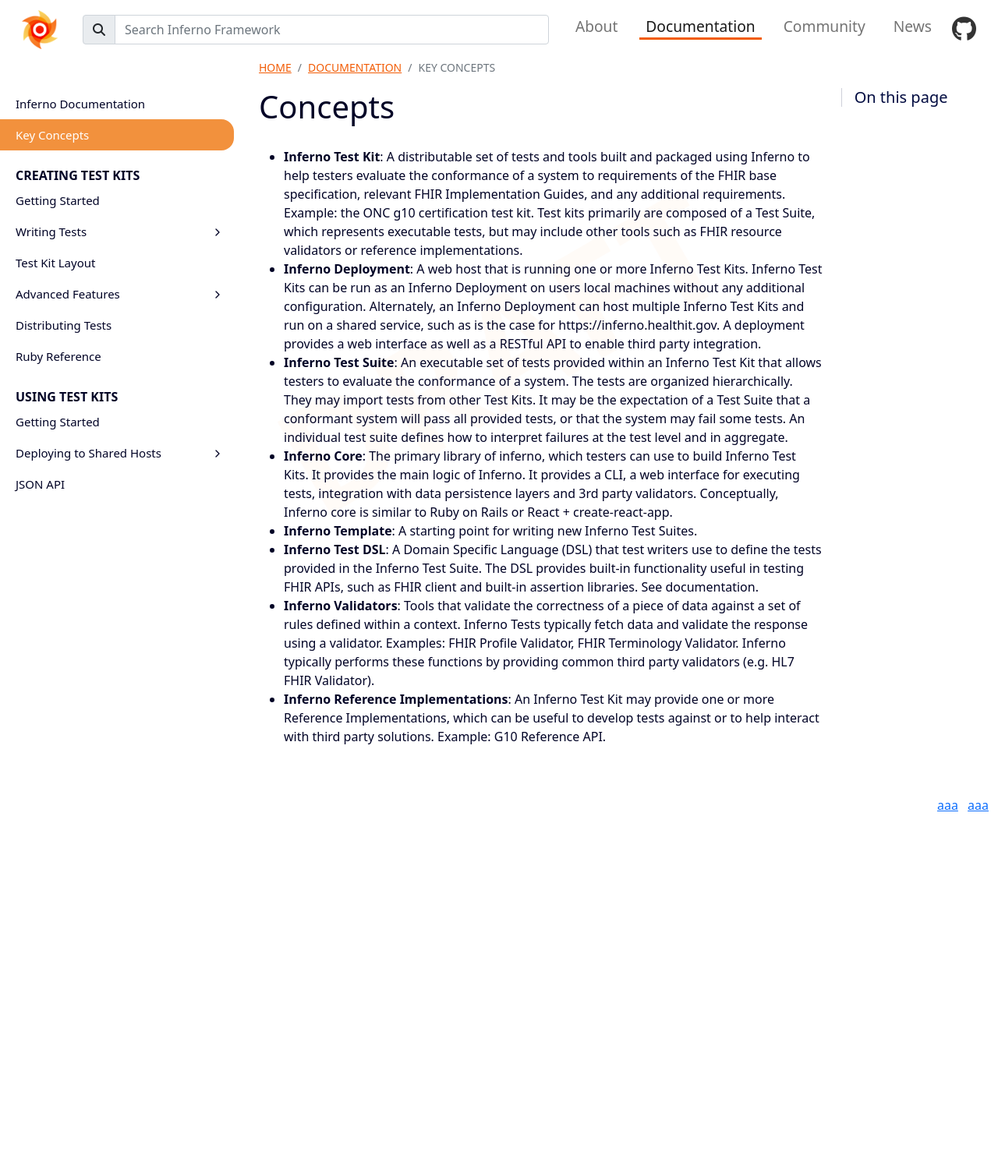
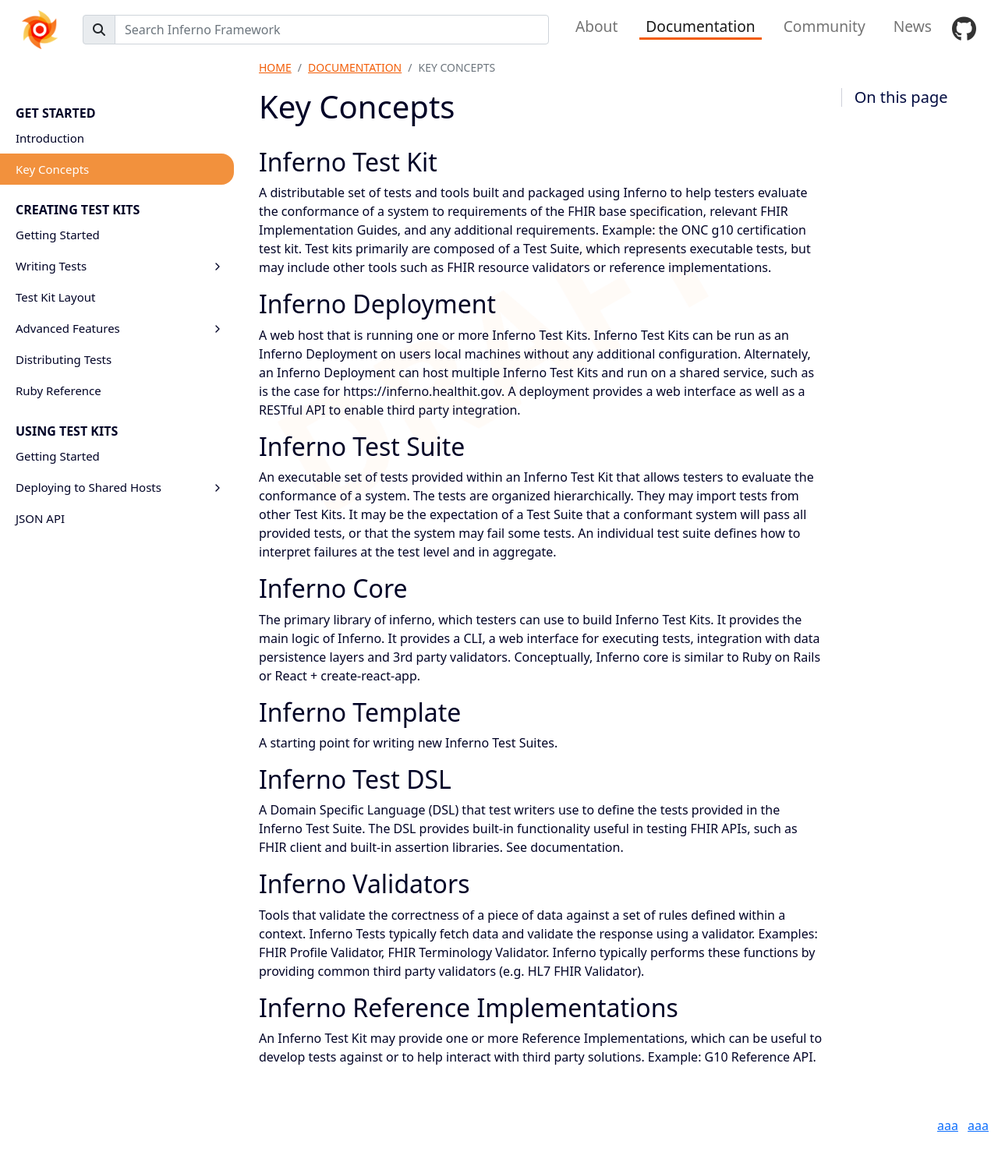
Before and after one commit to inferno-framework/inferno-framework.github.io, a Jekyll site: the page built from docs/concepts.md, in a window 1280 px wide. Shown: the whole page at 78% size. Built offline with Jekyll 4.4.1, drawn with Linux system fonts in a browser that asks for light colours; nearby versions of some CDN libraries; library files that are not in the unit come from our copies; before the commit the page ends 1085 px from its top, so only the background shows below that.

Commit message:
More updates.

```diff
--- a/assets/common.css
+++ b/assets/common.css
@@ -166,5 +166,5 @@
 }
 
 .docs-body {
-  max-width: 900px;
+  max-width: 800px;
 }
--- a/docs/concepts.md
+++ b/docs/concepts.md
@@ -4,42 +4,64 @@
 layout: docs
 section: docs
 ---
-# Concepts
-- **Inferno Test Kit**: A distributable set of tests and tools built and packaged
-  using Inferno to help testers evaluate the conformance of a system to
-  requirements of the FHIR base specification, relevant FHIR Implementation
-  Guides, and any additional requirements.  Example: the ONC g10 certification
-  test kit. Test kits primarily are composed of a Test Suite, which represents
-  executable tests, but may include other tools such as FHIR resource validators
-  or reference implementations.
-- **Inferno Deployment**: A web host that is running
-  one or more Inferno Test Kits.  Inferno Test Kits can be run as an Inferno Deployment on
-  users local machines without any additional configuration. Alternately, an
-  Inferno Deployment can host multiple Inferno Test Kits and run on a shared
-  service, such as is the case for https://inferno.healthit.gov.  A deployment
-  provides a web interface as well as a RESTful API to enable third party
-  integration.
-- **Inferno Test Suite**: An executable set of tests provided within an Inferno
-  Test Kit that allows testers to evaluate the conformance of a system.  The tests
-  are organized hierarchically.  They may import tests from other Test Kits.  It
-  may be the expectation of a Test Suite that a conformant system will pass all
-  provided tests, or that the system may fail some tests.  An individual test
-  suite defines how to interpret failures at the test level and in aggregate.
-- **Inferno Core**: The primary library of inferno, which testers can use to
-  build Inferno Test Kits.  It provides the main logic of Inferno.  It provides a
-  CLI, a web interface for executing tests, integration with data persistence
-  layers and 3rd party validators.  Conceptually, Inferno core is similar to Ruby
-  on Rails or React + create-react-app.
-- **Inferno Template**: A starting point for writing new Inferno Test Suites.
-- **Inferno Test DSL**: A Domain Specific Language (DSL) that test writers use to
-  define the tests provided in the Inferno Test Suite. The DSL provides
-  built-in functionality useful in testing FHIR APIs, such as FHIR client
-  and built-in assertion libraries.  See documentation.
-- **Inferno Validators**: Tools that validate the correctness of a piece of data
-  against a set of rules defined within a context.  Inferno Tests typically fetch
-  data and validate the response using a validator.  Examples: FHIR Profile
-  Validator, FHIR Terminology Validator.  Inferno typically performs these
-  functions by providing common third party validators (e.g. HL7 FHIR Validator).
-- **Inferno Reference Implementations**: An Inferno Test Kit may provide one or more Reference
-  Implementations, which can be useful to develop tests against or to help interact
-  with third party solutions.  Example: G10 Reference API.
+# Key Concepts
+
+
+## Inferno Test Kit
+
+A distributable set of tests and tools built and packaged
+using Inferno to help testers evaluate the conformance of a system to
+requirements of the FHIR base specification, relevant FHIR Implementation
+Guides, and any additional requirements.  Example: the ONC g10 certification
+test kit. Test kits primarily are composed of a Test Suite, which represents
+executable tests, but may include other tools such as FHIR resource validators
+or reference implementations.
+
+## Inferno Deployment
+A web host that is running one or more Inferno Test Kits.  Inferno Test Kits can
+be run as an Inferno Deployment on users local machines without any additional
+configuration. Alternately, an Inferno Deployment can host multiple Inferno Test
+Kits and run on a shared service, such as is the case for
+https://inferno.healthit.gov.  A deployment provides a web interface as well as
+a RESTful API to enable third party integration.
+
+## Inferno Test Suite
+
+An executable set of tests provided within an Inferno Test Kit that allows
+testers to evaluate the conformance of a system.  The tests are organized
+hierarchically.  They may import tests from other Test Kits.  It may be the
+expectation of a Test Suite that a conformant system will pass all provided
+tests, or that the system may fail some tests.  An individual test suite defines
+how to interpret failures at the test level and in aggregate.
+
+## Inferno Core
+
+The primary library of inferno, which testers can use to build Inferno Test
+Kits.  It provides the main logic of Inferno.  It provides a CLI, a web
+interface for executing tests, integration with data persistence layers and 3rd
+party validators.  Conceptually, Inferno core is similar to Ruby on Rails or
+React + create-react-app.
+
+## Inferno Template
+
+A starting point for writing new Inferno Test Suites.
+
+## Inferno Test DSL
+A Domain Specific Language (DSL) that test writers use to define the tests
+provided in the Inferno Test Suite. The DSL provides built-in functionality
+useful in testing FHIR APIs, such as FHIR client and built-in assertion
+libraries.  See documentation.
+
+## Inferno Validators
+
+ Tools that validate the correctness of a piece of data against a set of rules
+ defined within a context.  Inferno Tests typically fetch data and validate the
+ response using a validator.  Examples: FHIR Profile Validator, FHIR Terminology
+ Validator.  Inferno typically performs these functions by providing common
+ third party validators (e.g. HL7 FHIR Validator).
+
+## Inferno Reference Implementations
+
+An Inferno Test Kit may provide one or more Reference Implementations, which can
+be useful to develop tests against or to help interact with third party
+solutions.  Example: G10 Reference API.
```
Also changed, not shown: docs/get-started.md (added, +7 -0 lines), docs/index.md (+17 -11 lines), docs/div-creating.md (renamed from docs/creating.md), docs/div-using.md (renamed from docs/using.md).
